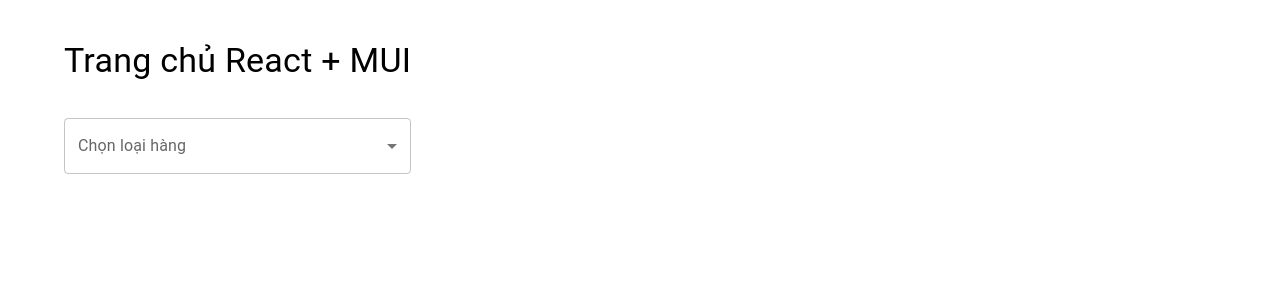
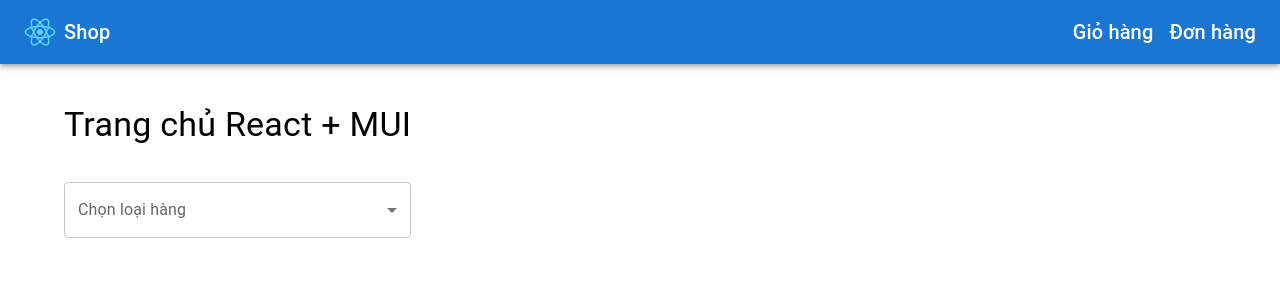
Before and after one commit to nam12102004/IT4409-project, a React (Create React App) app in the folder frontend/: page / in a window 1280 px wide. Shown: the top 300 px of the page. Built offline with nearby package versions, Linux system fonts and the light colour scheme.

Commit message:
sửa App.js để thêm route đến các trang

```diff
--- a/frontend/src/App.js
+++ b/frontend/src/App.js
@@ -3,15 +3,21 @@
 import Home from './pages/Home';
 import ProductList from './pages/ProductList';
 import CartPage from './pages/CartPage';
+import OrdersPage from './pages/OrdersPage';
+import OrderDetailPage from './pages/OrdersDetailPage';
+import AppNavbar from './components/AppNavBar';
 
 function App() {
   return (
     <BrowserRouter>
+      <AppNavbar />
       <Container sx={{ mt: 5 }}>
         <Routes>
           <Route path="/" element={<Home />} />
           <Route path="/products" element={<ProductList />} />
           <Route path="/cart" element={<CartPage />} />
+          <Route path="/orders" element={<OrdersPage />} />
+          <Route path="/orders/:id" element={<OrderDetailPage />} />
         </Routes>
       </Container>
     </BrowserRouter>
```
